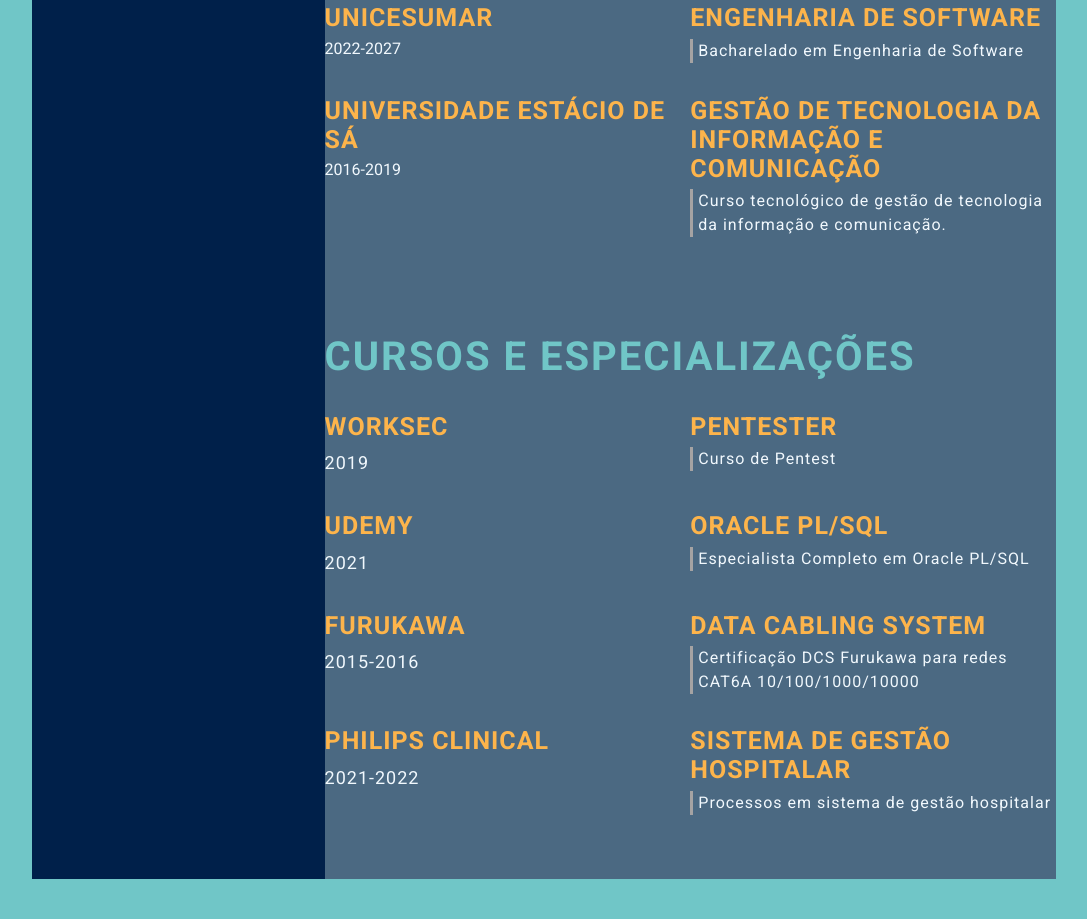
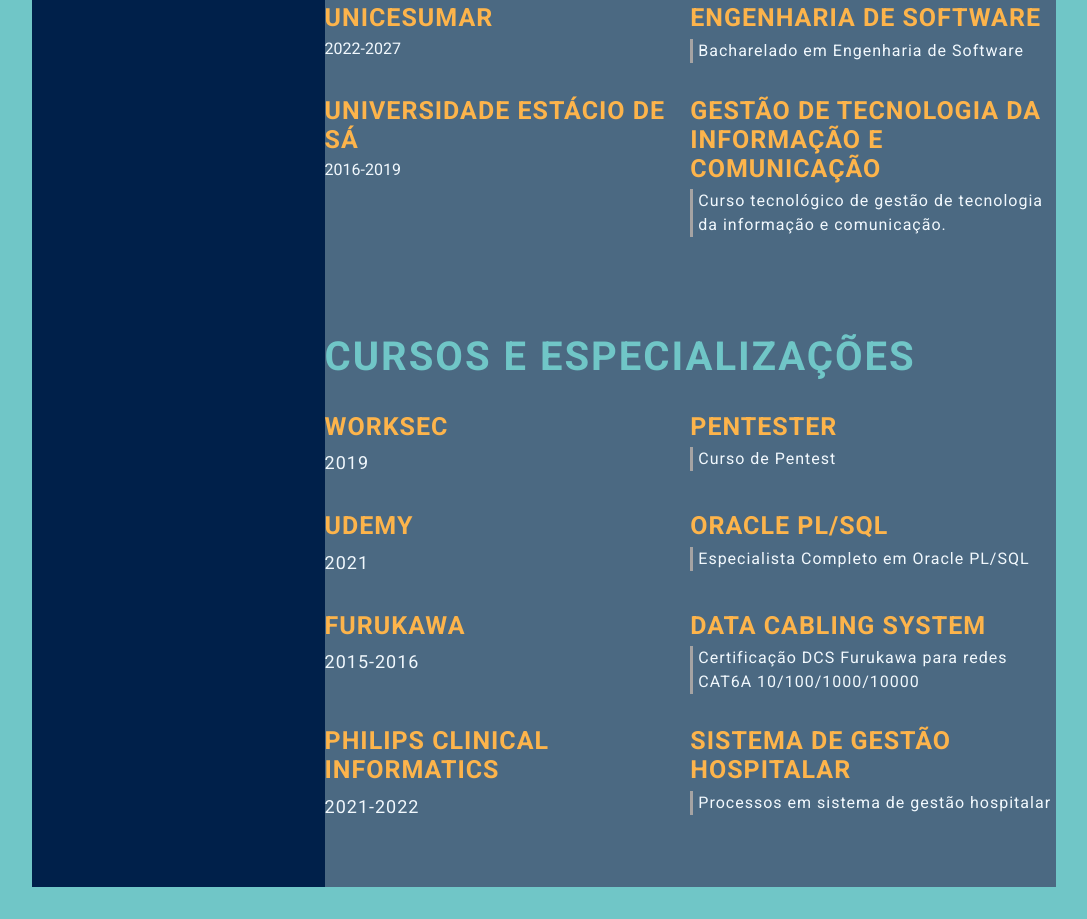
Before and after one commit to juniorheringer/juniorheringer.github.io, a plain HTML site: page index.html in a window 1280 px wide. Shown: the part 1561-2480 px from the top of the page, without its empty margins (96-1183 px from the left). Drawn offline with Linux system fonts and the light colour scheme.

Commit message:
feature_day6

```diff
--- a/index.html
+++ b/index.html
@@ -176,7 +176,7 @@
                 </div>
                 <div class="awards-contents">
                     <div class="awards-left">
-                        <p class="awards-company-name">Philips Clinical</p>
+                        <p class="awards-company-name">Philips Clinical Informatics</p>
                         <p class="awards-time-period">2021-2022</p>
                     </div>
                     <div class="awards-right">
```
